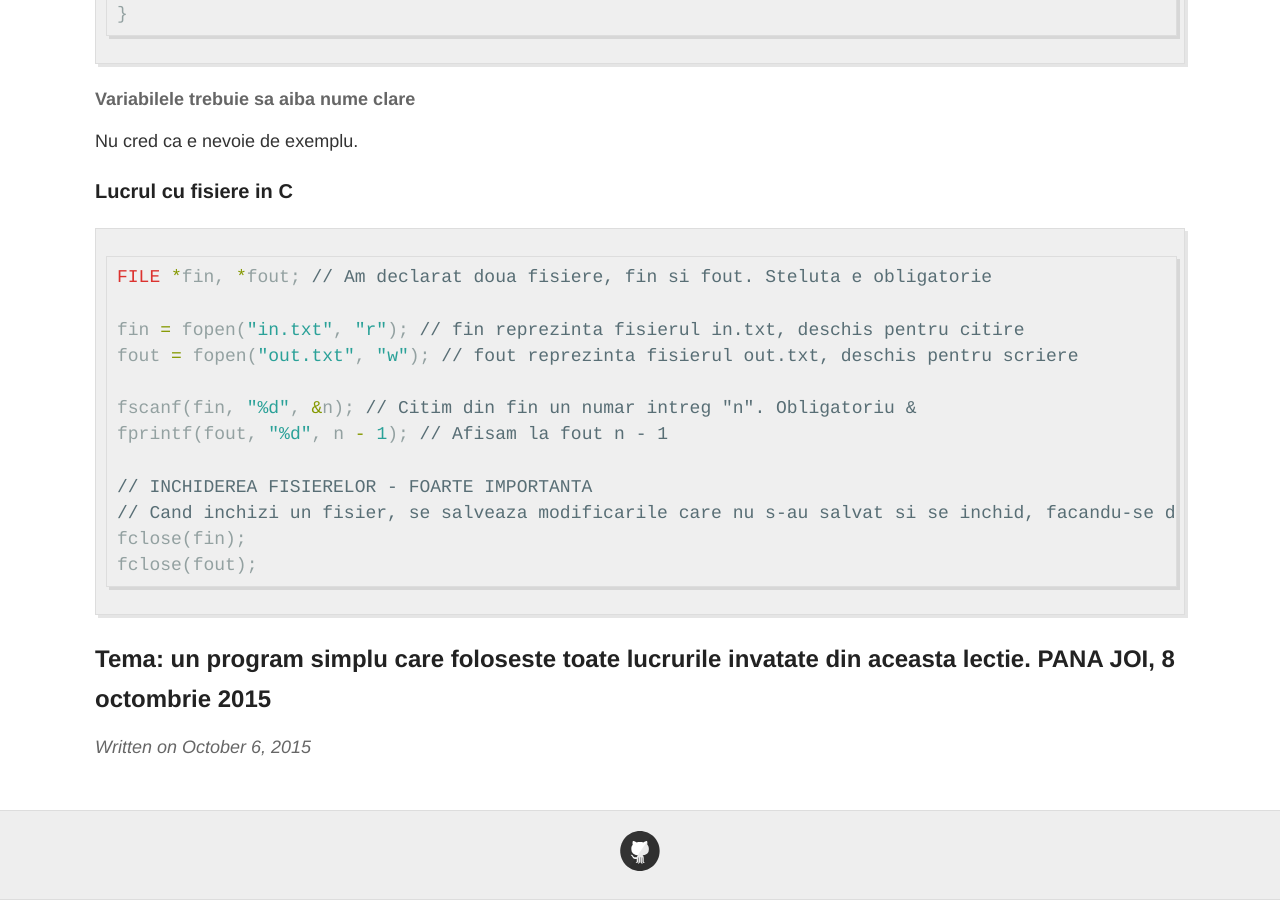
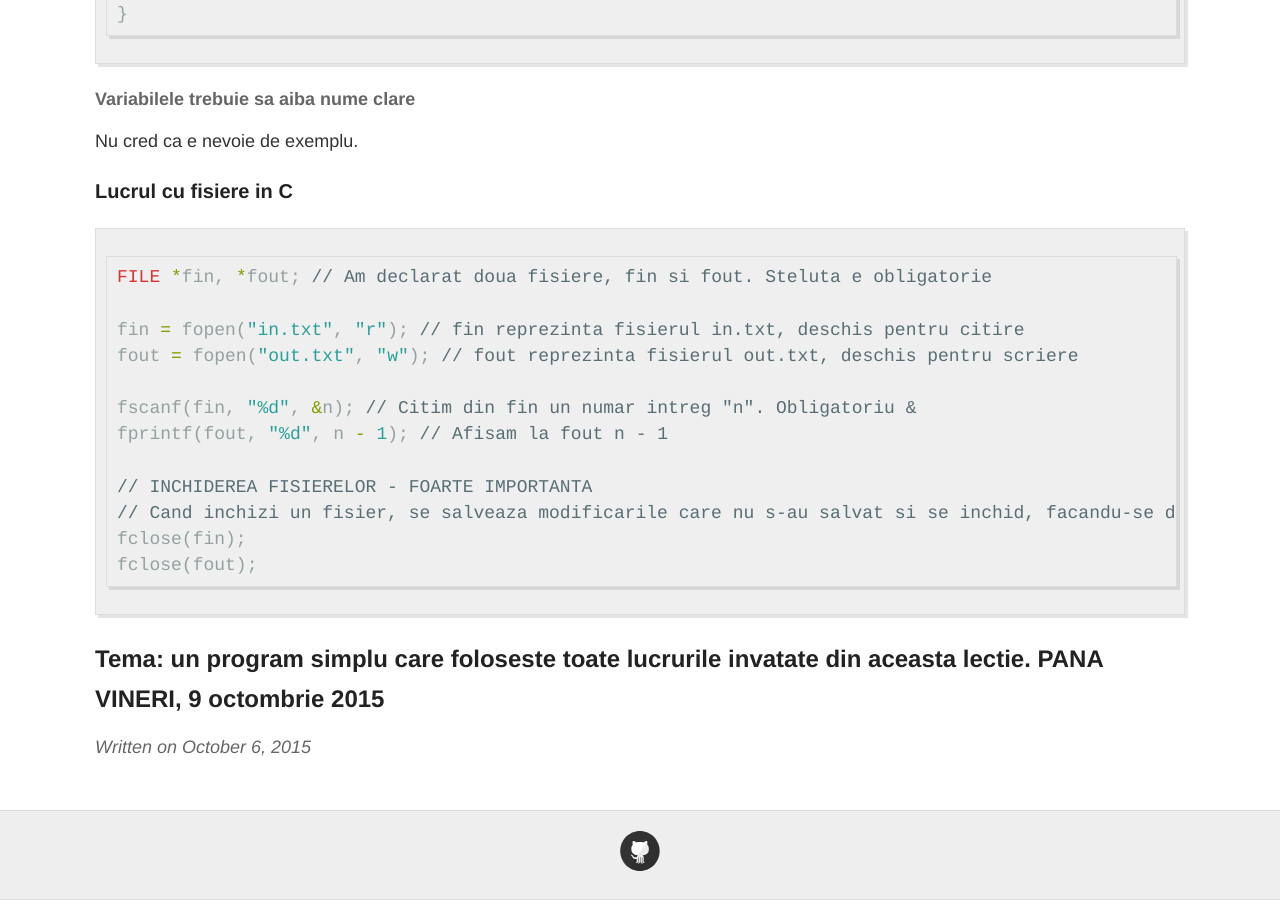
Before and after one commit to tudurom/padawans, a Jekyll site: the page built from _posts/2015-10-06-cateva-reguli-pentru-a-scrie-cod-frumos-in-c.md, in a window 1280 px wide and 900 px high, scrolled down 3613 px. Built offline with Jekyll 4.4.1, drawn with Linux system fonts in a browser that asks for light colours; Markdown is read by kramdown in place of the engine named in the settings.

Commit message:
Update 2015-10-06-cateva-reguli-pentru-a-scrie-cod-frumos-in-c.md

````diff
--- a/_posts/2015-10-06-cateva-reguli-pentru-a-scrie-cod-frumos-in-c.md
+++ b/_posts/2015-10-06-cateva-reguli-pentru-a-scrie-cod-frumos-in-c.md
@@ -156,4 +156,4 @@ fclose(fin);
 fclose(fout);
 ```
 
-## Tema: un program simplu care foloseste toate lucrurile invatate din aceasta lectie. PANA JOI, 8 octombrie 2015
+## Tema: un program simplu care foloseste toate lucrurile invatate din aceasta lectie. PANA VINERI, 9 octombrie 2015
````
